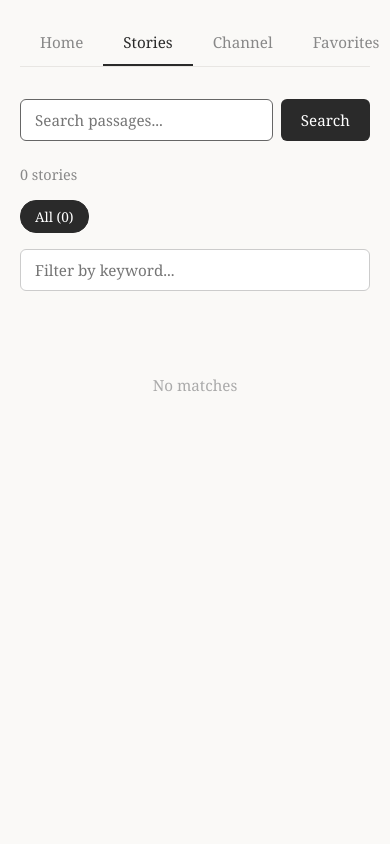
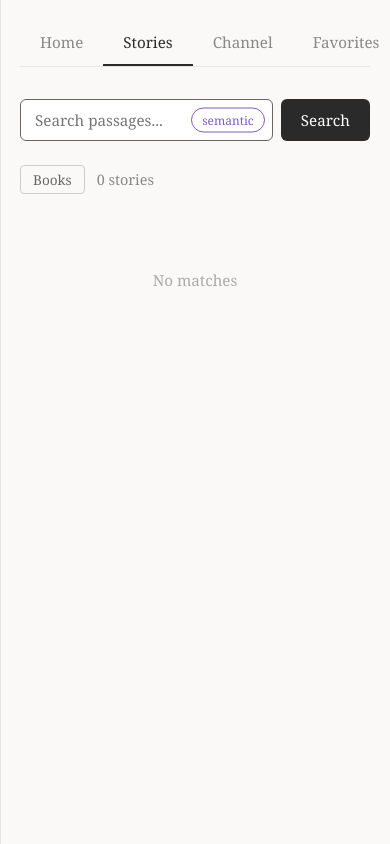
Before and after one commit to davidvolta/passage, a FastAPI app: page /stories in a window 390 px wide. Run offline with FastAPI, Linux system fonts and the light colour scheme; data that the repository does not hold is empty.

Commit message:
Redesign Stories and Channel: sidebar book list, cycling mode pill
- Replace book filter chips with collapsible sidebar (overlay on mobile)
- Add single search bar with semantic/exact mode cycling pill (purple/red)
- Channel: replace mode dropdown with cycling pill (purple/red/blue)
- Align input styles across Stories and Channel (same padding, border, font)
- Stories pill cycles: semantic → exact; Channel: casual → teaching → story

Co-Authored-By: Claude Sonnet 4.6 <noreply@anthropic.com>

```diff
--- a/app/main.py
+++ b/app/main.py
@@ -45,8 +45,13 @@ def _write_saved(saved: list[dict]) -> None:
 
 
 @app.get("/api/words")
-async def api_words():
-    words_file = config.ROOT / "words.json"
+async def api_words(source: str = Query(default="books", description="Word source: 'books' or 'notion'")):
+    """Return words for the animation. source='books' or 'notion'."""
+    if source == "notion":
+        words_file = config.ROOT / "words_notion.json"
+    else:
+        words_file = config.ROOT / "words.json"
+
     if words_file.exists():
         return json.loads(words_file.read_text())
     return []
--- a/app/templates/stories.html
+++ b/app/templates/stories.html
@@ -3,21 +3,41 @@
 {% block title %}Stories — Osho Says{% endblock %}
 
 {% block styles %}
-  .content { padding-top: 32px; }
+  .content { padding-top: 32px; display: flex; gap: 0; }
+
+  /* Sidebar */
+  .sidebar { width: 0; overflow: hidden; transition: width 0.2s, padding 0.2s; border-right: none; flex-shrink: 0; }
+  .sidebar.open { width: 200px; padding-right: 20px; border-right: 1px solid #e8e6e3; }
+  .sidebar-header { display: flex; justify-content: space-between; align-items: center; margin-bottom: 16px; }
+  .sidebar-header span { font-size: 0.85rem; color: #888; }
+  .sidebar-close { background: none; border: none; font-size: 0.85rem; color: #bbb; cursor: pointer; font-family: inherit; padding: 0; }
+  .sidebar-close:hover { color: #666; }
+  .book-list { list-style: none; }
+  .book-list li { padding: 6px 0; font-size: 0.85rem; color: #666; cursor: pointer; white-space: nowrap; overflow: hidden; text-overflow: ellipsis; transition: color 0.15s; }
+  .book-list li:hover { color: #2a2a2a; }
+  .book-list li.active { color: #2a2a2a; font-weight: 500; }
+  .book-list li .book-count { color: #bbb; font-size: 0.75rem; margin-left: 4px; }
+
+  /* Main column */
+  .main-col { flex: 1; min-width: 0; }
+  .sidebar.open + .main-col { padding-left: 20px; }
   .input-row { display: flex; gap: 8px; margin-bottom: 24px; }
   .input-wrapper { flex: 1; position: relative; display: flex; align-items: center; }
-  .input-wrapper input { width: 100%; padding: 10px 14px; font-size: 0.95rem; border: 1px solid #ccc; border-radius: 6px; font-family: inherit; background: #fff; transition: border-color 0.2s; }
+  .input-wrapper input { width: 100%; padding: 10px 95px 10px 14px; font-size: 0.95rem; border: 1px solid #ccc; border-radius: 6px; font-family: inherit; background: #fff; transition: border-color 0.2s; }
   .input-wrapper input:focus { outline: none; border-color: #666; }
-  .input-row button { padding: 10px 20px; font-size: 0.95rem; background: #2a2a2a; color: #fff; border: none; border-radius: 6px; cursor: pointer; font-family: inherit; }
-  .input-row button:hover { background: #444; }
-  .controls { margin-bottom: 24px; }
-  .book-filter { display: flex; flex-wrap: wrap; gap: 8px; margin-bottom: 16px; }
-  .book-filter button { background: none; border: 1px solid #ccc; border-radius: 16px; padding: 6px 14px; font-size: 0.85rem; color: #666; cursor: pointer; font-family: inherit; }
-  .book-filter button:hover { border-color: #888; color: #2a2a2a; }
-  .book-filter button.active { background: #2a2a2a; color: #fff; border-color: #2a2a2a; }
-  .filter-box input { width: 100%; padding: 10px 14px; font-size: 0.95rem; border: 1px solid #ccc; border-radius: 6px; font-family: inherit; background: #fff; transition: border-color 0.2s; }
-  .filter-box input:focus { outline: none; border-color: #666; }
-  .count { color: #888; font-size: 0.9rem; margin-bottom: 16px; }
+  .mode-pill { position: absolute; right: 8px; top: 50%; transform: translateY(-50%); padding: 3px 10px; border-radius: 20px; font-size: 0.75rem; font-family: inherit; cursor: pointer; user-select: none; background: transparent; white-space: nowrap; transition: opacity 0.15s; border: 1px solid; }
+  .mode-pill:hover { opacity: 0.7; }
+  .mode-pill.purple { color: #7c5cbf; border-color: #7c5cbf; }
+  .mode-pill.red    { color: #b04040; border-color: #b04040; }
+  .mode-pill.blue   { color: #3a6eaa; border-color: #3a6eaa; }
+  .input-row .search-btn { padding: 10px 20px; font-size: 0.95rem; background: #2a2a2a; color: #fff; border: none; border-radius: 6px; cursor: pointer; font-family: inherit; white-space: nowrap; }
+  .input-row .search-btn:hover { background: #444; }
+  .input-row .search-btn:disabled { background: #ccc; cursor: default; }
+  .toolbar { display: flex; align-items: center; gap: 12px; margin-bottom: 16px; }
+  .books-btn { background: none; border: 1px solid #ccc; border-radius: 4px; padding: 4px 12px; font-size: 0.85rem; color: #666; cursor: pointer; font-family: inherit; }
+  .books-btn:hover { border-color: #888; color: #2a2a2a; }
+  .books-btn.has-filter { background: #2a2a2a; color: #fff; border-color: #2a2a2a; }
+  .count { color: #888; font-size: 0.9rem; }
   .passage { background: #fff; border: 1px solid #e8e6e3; border-radius: 8px; padding: 20px; }
   .passage-preview { font-size: 0.95rem; line-height: 1.7; margin-bottom: 12px; white-space: pre-wrap; }
   .passage-meta { display: flex; justify-content: space-between; align-items: center; font-size: 0.85rem; color: #888; }
@@ -31,29 +51,48 @@
   .end-dot::after { content: ''; width: 6px; height: 6px; background: #ccc; border-radius: 50%; display: block; }
   .empty { color: #aaa; text-align: center; padding: 60px 0; font-size: 0.95rem; }
   .spinner { display: none; color: #888; font-size: 0.9rem; margin-bottom: 16px; }
+
+  /* Mobile: sidebar becomes an overlay */
+  @media (max-width: 600px) {
+    .content { position: relative; }
+    .sidebar { position: fixed; top: 0; left: 0; height: 100vh; background: #faf9f7; z-index: 100; padding-top: 20px; border-right: 1px solid #e8e6e3; }
+    .sidebar.open { width: 240px; padding: 20px; }
+    .sidebar-overlay { display: none; position: fixed; top: 0; left: 0; width: 100%; height: 100%; background: rgba(0,0,0,0.15); z-index: 99; }
+    .sidebar.open ~ .sidebar-overlay { display: block; }
+    .sidebar.open + .main-col { padding-left: 0; }
+    .input-row { flex-wrap: nowrap; }
+  }
 {% endblock %}
 
 {% block content %}
 <div class="content">
+  <aside class="sidebar" id="sidebar">
+    <div class="sidebar-header">
+      <span>Books</span>
+      <button class="sidebar-close" onclick="toggleSidebar()">close</button>
+    </div>
+    <ul class="book-list" id="bookList"></ul>
+  </aside>
+  <div class="sidebar-overlay" onclick="toggleSidebar()"></div>
+
+  <div class="main-col">
     <div class="input-row">
       <div class="input-wrapper">
         <input type="text" id="query" placeholder="Search passages..." autofocus>
+        <button class="mode-pill purple" id="modePill" onclick="cycleMode()" title="Switch search mode">semantic</button>
       </div>
-    <button onclick="doSearch()">Search</button>
+      <button class="search-btn" onclick="doSearch()">Search</button>
     </div>
 
-  <div class="count" id="count"></div>
-  <div class="book-filter" id="bookFilter"></div>
-
-  <div class="controls">
-    <div class="filter-box">
-      <input type="text" id="filter" placeholder="Filter by keyword..." oninput="applyFilters()">
-    </div>
+    <div class="toolbar">
+      <button class="books-btn" id="booksBtn" onclick="toggleSidebar()">Books</button>
+      <span class="count" id="count"></span>
     </div>
 
     <div class="spinner" id="spinner">Searching...</div>
     <div id="results"></div>
     <div id="sentinel" style="height:1px"></div>
+  </div>
 </div>
 {% endblock %}
 
@@ -61,11 +100,11 @@
 <script>
 const $ = id => document.getElementById(id);
 let allStories = [];
-let searchResults = [];
-let searchActive = false;
+let currentResults = [];
 let currentBook = 'all';
 let savedIds = new Set();
 let renderedCount = 0;
+let searchMode = 'semantic'; // 'semantic' or 'exact'
 const PAGE_SIZE = 10;
 
 // Load saved IDs for button state
@@ -73,17 +112,16 @@ fetch('/api/saved').then(r => r.json()).then(data => {
   data.forEach(p => savedIds.add(p.chunk_id));
 });
 
-// Load stories for browse mode
+// Load stories for browse/exact mode
 fetch('/api/stories').then(r => r.json()).then(data => {
   allStories = data;
-  // Check URL for ?q= param
   const params = new URLSearchParams(window.location.search);
   const q = params.get('q');
   if (q) {
     $('query').value = q;
     doSearch();
   } else {
-    updateView();
+    showStories();
   }
 });
 
@@ -91,79 +129,101 @@ $('query').addEventListener('keydown', e => {
   if (e.key === 'Enter') doSearch();
 });
 
+const MODES = [
+  { name: 'semantic', color: 'purple' },
+  { name: 'exact',    color: 'red'    },
+];
+let modeIndex = 0;
+
+function cycleMode() {
+  modeIndex = (modeIndex + 1) % MODES.length;
+  const m = MODES[modeIndex];
+  searchMode = m.name;
+  const pill = $('modePill');
+  pill.textContent = m.name;
+  pill.className = `mode-pill ${m.color}`;
+  $('query').placeholder = searchMode === 'semantic' ? 'Search passages...' : 'Filter by keyword...';
+  if ($('query').value.trim()) doSearch();
+}
+
+function toggleSidebar() {
+  const sidebar = $('sidebar');
+  sidebar.classList.toggle('open');
+}
+
+function showStories() {
+  currentResults = allStories;
+  currentBook = 'all';
+  renderBookList();
+  renderResults('stories');
+}
+
 async function doSearch() {
   const q = $('query').value.trim();
   if (!q) {
-    searchActive = false;
-    searchResults = [];
-    currentBook = 'all';
-    updateView();
+    showStories();
     return;
   }
+
+  currentBook = 'all';
+
+  if (searchMode === 'semantic') {
     $('spinner').style.display = 'block';
     $('results').innerHTML = '';
     try {
       const res = await fetch(`/api/search?q=${encodeURIComponent(q)}&n=50`);
-    searchResults = await res.json();
-    searchActive = true;
-    currentBook = 'all';
+      currentResults = await res.json();
       $('spinner').style.display = 'none';
-    updateView();
+      renderBookList();
+      renderResults('results');
     } catch (err) {
       $('spinner').style.display = 'none';
       $('results').innerHTML = '<div class="empty">Search failed</div>';
       console.error(err);
     }
+  } else {
+    const lower = q.toLowerCase();
+    currentResults = allStories.filter(p =>
+      p.text.toLowerCase().includes(lower) ||
+      (p.book_title || p.book).toLowerCase().includes(lower)
+    );
+    renderBookList();
+    renderResults('results');
+  }
 }
 
-function updateView() {
-  renderBookFilter();
-  applyFilters();
-}
-
-function renderBookFilter() {
-  const dataset = searchActive ? searchResults : allStories;
+function renderBookList() {
   const bookCounts = {};
-  dataset.forEach(p => {
+  currentResults.forEach(p => {
     const b = p.book_title || p.book;
     bookCounts[b] = (bookCounts[b] || 0) + 1;
   });
 
   const sorted = Object.keys(bookCounts).sort((a, b) => bookCounts[b] - bookCounts[a]);
-  let html = `<button class="${currentBook === 'all' ? 'active' : ''}" onclick="setBook('all')">All (${dataset.length})</button>`;
+  let html = `<li class="${currentBook === 'all' ? 'active' : ''}" onclick="setBook('all')">All <span class="book-count">${currentResults.length}</span></li>`;
   for (const book of sorted) {
-    const short = book.length > 30 ? book.slice(0, 27) + '...' : book;
-    html += `<button class="${currentBook === book ? 'active' : ''}" onclick="setBook('${book.replace(/'/g, "\\'")}')">${short} (${bookCounts[book]})</button>`;
+    html += `<li class="${currentBook === book ? 'active' : ''}" onclick="setBook('${book.replace(/'/g, "\\'")}')" title="${book}">${book} <span class="book-count">${bookCounts[book]}</span></li>`;
   }
-  $('bookFilter').innerHTML = html;
+  $('bookList').innerHTML = html;
+
+  // Update books button state
+  $('booksBtn').classList.toggle('has-filter', currentBook !== 'all');
+  $('booksBtn').textContent = currentBook === 'all' ? 'Books' : currentBook.length > 20 ? currentBook.slice(0, 18) + '...' : currentBook;
 }
 
 function setBook(book) {
   currentBook = book;
-  renderBookFilter();
-  applyFilters();
+  renderBookList();
+  renderResults(currentResults === allStories ? 'stories' : 'results');
 }
 
-function applyFilters() {
-  const dataset = searchActive ? searchResults : allStories;
-  const keyword = $('filter').value.toLowerCase();
-
-  let filtered = dataset;
-
+function renderResults(label) {
+  let filtered = currentResults;
   if (currentBook !== 'all') {
     filtered = filtered.filter(p => (p.book_title || p.book) === currentBook);
   }
 
-  if (keyword) {
-    filtered = filtered.filter(p =>
-      p.text.toLowerCase().includes(keyword) ||
-      (p.book_title || p.book).toLowerCase().includes(keyword)
-    );
-  }
-
-  const label = searchActive ? 'results' : 'stories';
   $('count').textContent = `${filtered.length} ${label}`;
-
   renderedCount = 0;
   $('results').innerHTML = '';
   window._currentFiltered = filtered;
```
Also changed, not shown: app/templates/channel.html (+21 -35 lines), app/templates/index.html (+81 -9 lines). Lines whose indentation alone changed are shown as unchanged.
